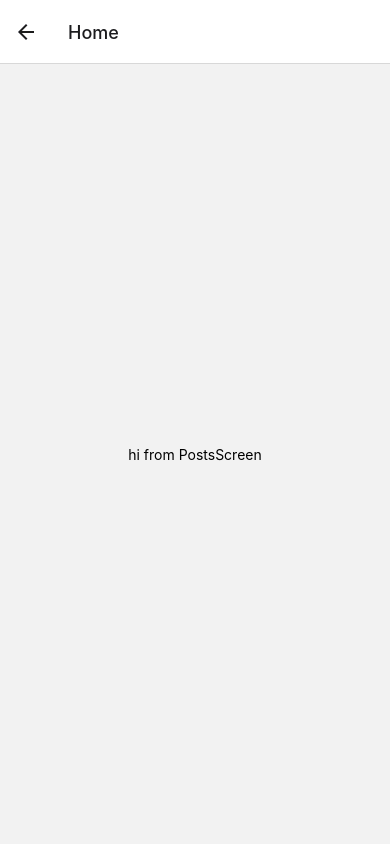
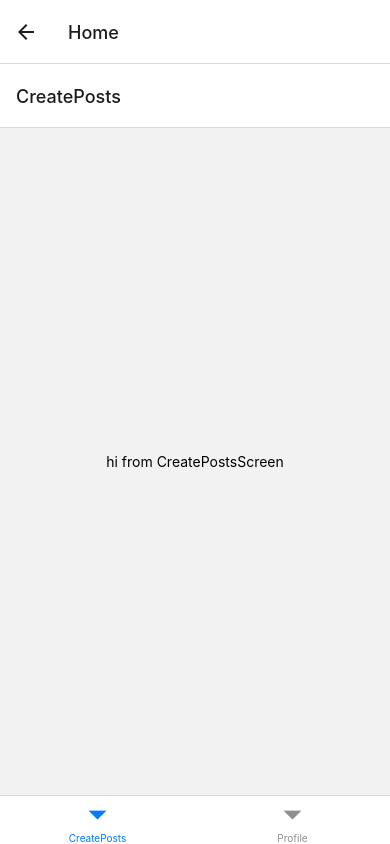
Before and after one commit to Stas-0k/AwesomeProject-react_native, a React Native app: screen /Home in a window 390 px wide. Built offline with nearby package versions, Linux system fonts and the light colour scheme.

Commit message:
commit
commit

```diff
--- a/screens/CreatePostsScreen.js
+++ b/screens/CreatePostsScreen.js
@@ -9,7 +9,7 @@ import React from "react";
 export default function CreatePostsScreen() {
     return (
         <View style={styles.container}>
-            <Text>hi from PostsScreen</Text>
+            <Text>hi from CreatePostsScreen</Text>
         </View>
     )
 }
--- a/screens/Home.js
+++ b/screens/Home.js
@@ -12,6 +12,7 @@ import {
   TouchableOpacity,
 } from "react-native";
 import { createBottomTabNavigator } from "@react-navigation/bottom-tabs";
+import { Ionicons } from "@expo/vector-icons";
 import PostsScreen from './PostsScreen'
 import CreatePostsScreen from './CreatePostsScreen'
 import ProfileScreen from './ProfileScreen'
@@ -21,6 +22,21 @@ const Tabs = createBottomTabNavigator();
 
 export default function Home() {
     return (
-            <PostsScreen></PostsScreen>
+        <Tabs.Navigator screenOptions={({ route }) => {
+            tabBarIcon: ({ focused, color, size }) => {
+                let iconName
+
+                if (route.name === "CreatePosts") {
+                    iconName = focused ? "ios-information-circle" : "ios-information-circle-outline"
+                } else if (route.name === "Profile") {
+                     iconName = focused ? "ios-list-box" : "ios-list"
+                }
+                return <Ionicons name={iconName} size={size} color={color}/>
+            }
+        }}>
+            <Tabs.Screen name="CreatePosts" component={CreatePostsScreen} />
+            <Tabs.Screen name="Profile" component={ProfileScreen} />
+
+            </Tabs.Navigator>
     )
 }
--- a/screens/ProfileScreen.js
+++ b/screens/ProfileScreen.js
@@ -9,7 +9,7 @@ import React from "react";
 export default function ProfileScreen() {
     return (
         <View style={styles.container}>
-            <Text>hi from PostsScreen</Text>
+            <Text>hi from Profile</Text>
         </View>
     )
 }
```
